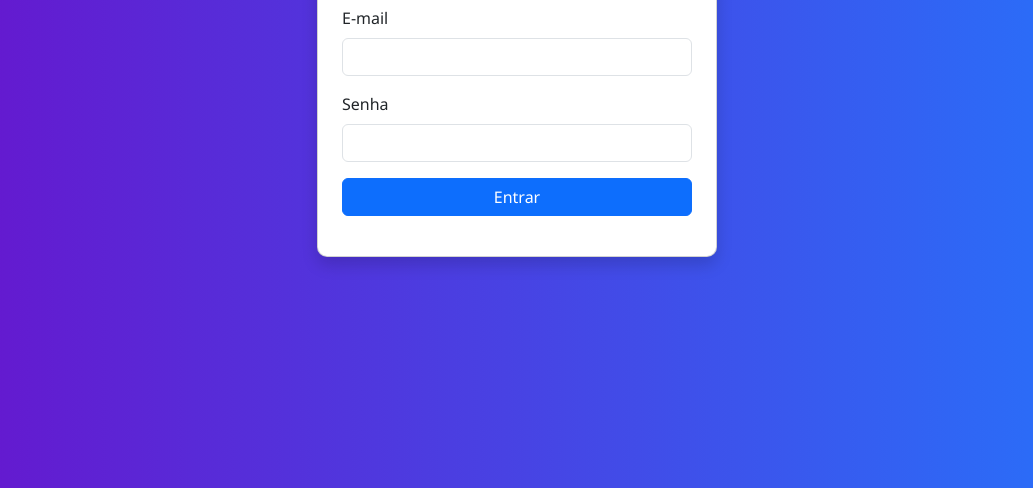
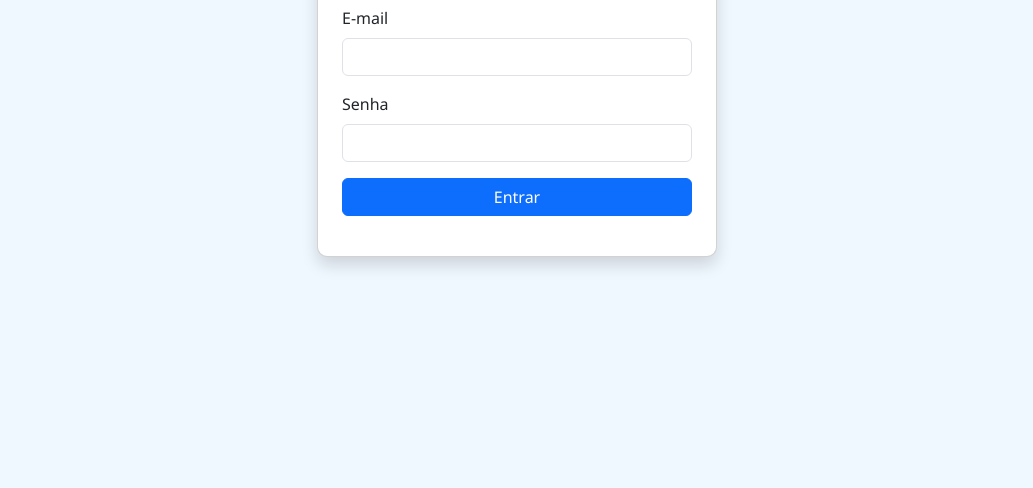
Before and after one commit to Weuler007/Tela-de-Login, a plain HTML site: page index.html in a window 1280 px wide. Shown: the part 312-800 px from the top of the page, without its empty margins (123-1156 px from the left). Drawn offline with nearby package versions, Linux system fonts and the light colour scheme.

Commit message:
Atualizando arquivos da Tela de Login

```diff
--- a/style.css
+++ b/style.css
@@ -2,7 +2,9 @@
 
 /* Define o fundo com gradiente e fonte padrão */
 body {
-  background: linear-gradient(to right, #6a11cb, #2575fc);
+
+  background-color: #f0f8ff; /* azul claro */
+
   font-family: 'Segoe UI', Tahoma, Geneva, Verdana, sans-serif;
 }
 
```
